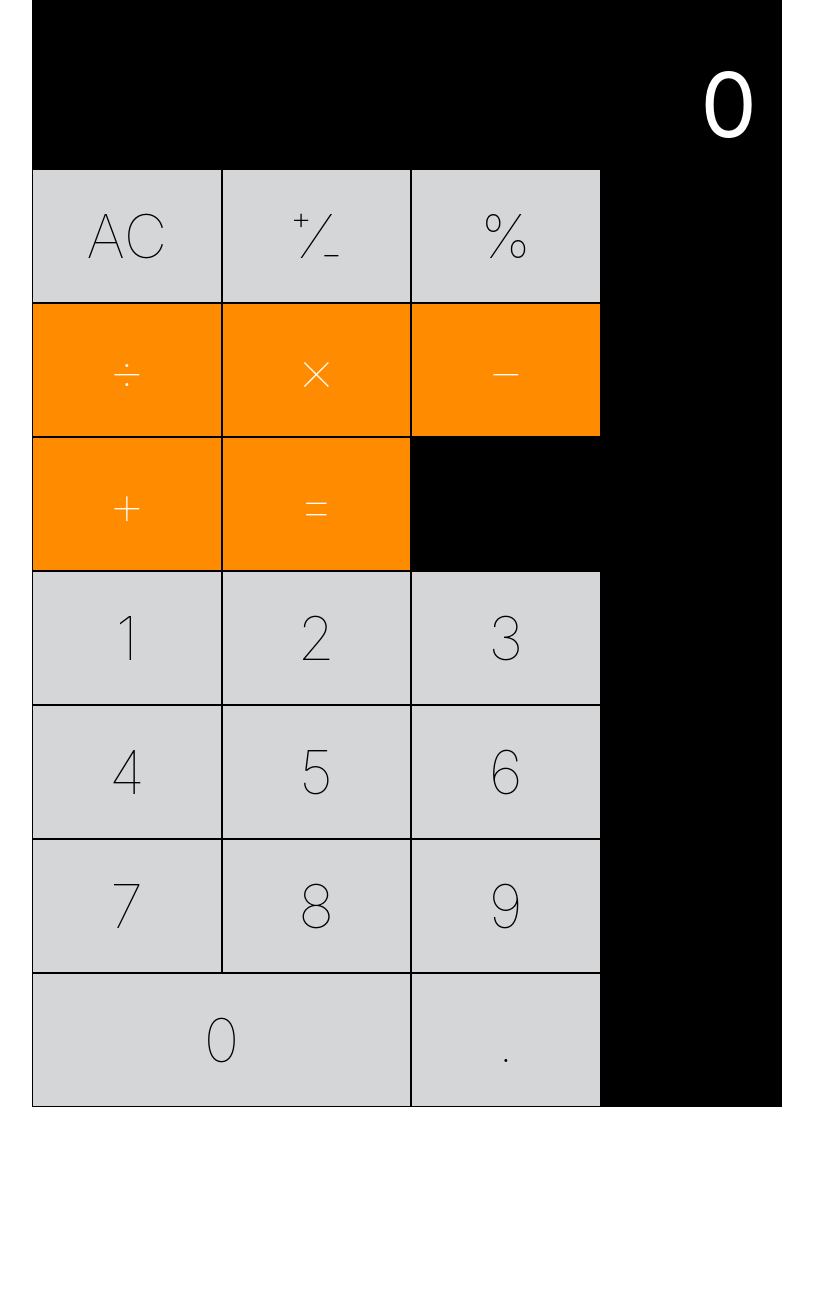
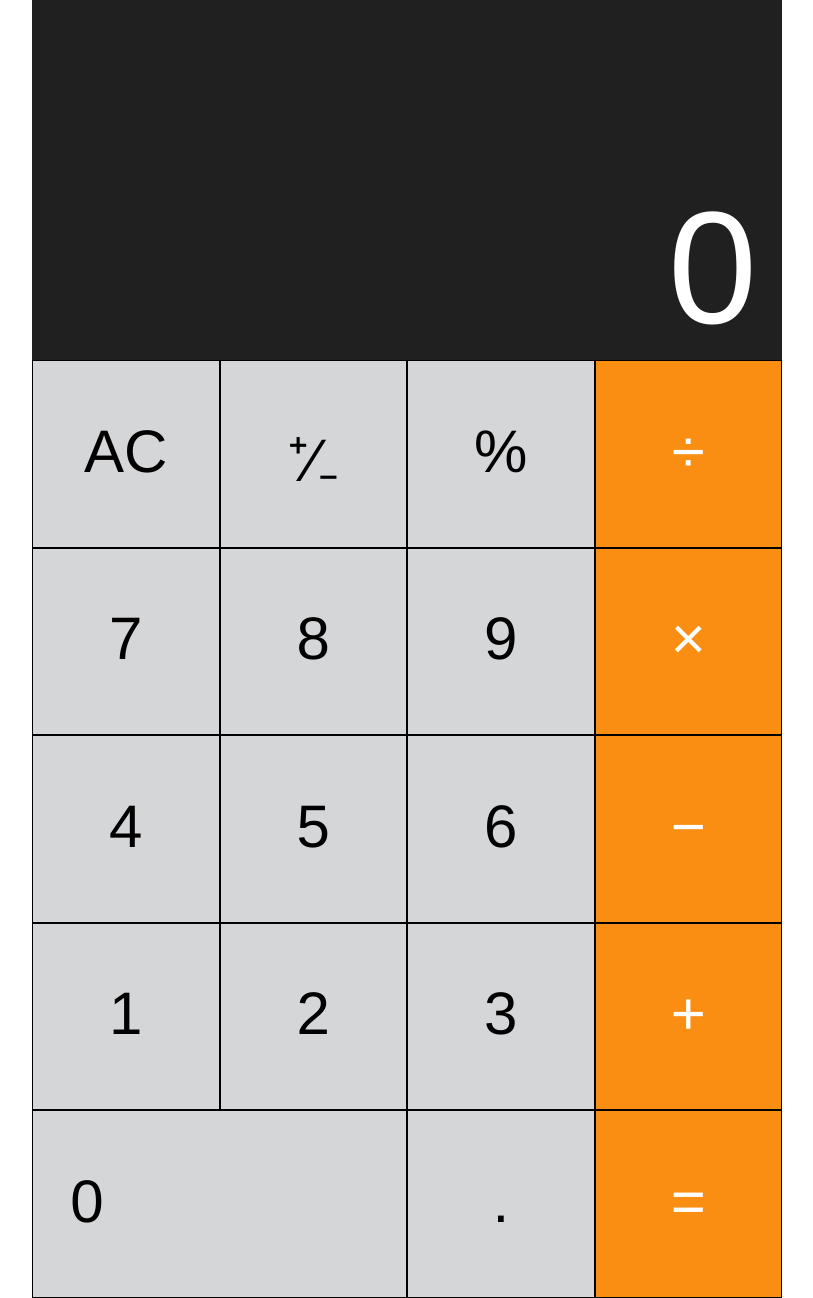
Before and after one commit to HunterOka/SourceToadCodeTest, a React (Create React App) app in the folder ProblemTwo/calculator/: page / in a window 1280 px wide. Shown: the whole page, without its empty margins (233-1046 px from the left). Before the commit the page ends 1107 px from the top, so only its background shows below. Built offline with nearby package versions, Linux system fonts and the light colour scheme.

Commit message:
ProblemTwo Tweaks and styling

```diff
--- a/ProblemTwo/calculator/src/Components/ActionButtons.jsx
+++ b/ProblemTwo/calculator/src/Components/ActionButtons.jsx
@@ -5,7 +5,7 @@ import Button from './Button.jsx'
 
 function ActionButtons(props){
 
-    return <div className='actionButtons'>
+    return <div className='actionButtons buttonRow'>
         {props.children}
     </div>
 }
--- a/ProblemTwo/calculator/src/Components/Button.jsx
+++ b/ProblemTwo/calculator/src/Components/Button.jsx
@@ -2,9 +2,9 @@ import React from 'react';
 import PropTypes from 'prop-types';
 
 function Button(props){
-    let className = `button ${props.className}`
+    let className = `button ${props.className ?? ''}`
     return <div className={className} onClick={()=>props.onClick()}>
-        {props.display}
+        <span class='buttonContent'>{props.display}</span>
     </div>
 }
 
--- a/ProblemTwo/calculator/src/Components/Calculator.jsx
+++ b/ProblemTwo/calculator/src/Components/Calculator.jsx
@@ -27,7 +27,6 @@ function Calculator(props) {
 
     const addDigit = (digit) => {
         if (activeValue.includes('e') || activeValue.length >= MAXDIGITS){
-            //TODO: show some kind of error?
             return
         }
 
@@ -100,7 +99,9 @@ function Calculator(props) {
     }
 
     const invert = () => {
+        if(getActiveNumber() != 0) {
             setIsNegative(!isNegative)
+        }
     }
 
     const percent = () => {
@@ -122,7 +123,8 @@ function Calculator(props) {
 
     return <div>
     <Display value={getDisplayValue()} />
-        <div>
+        <div class='buttonContainer'>
+            <div class='leftButtons'>
                 <ActionButtons>
                     <Button display='AC'
                     onClick={()=>clear()}
@@ -134,8 +136,9 @@ function Calculator(props) {
                     onClick={()=>percent()}
                     />
                 </ActionButtons>
+                <NumberPad buttonClick={(x)=>addDigit(x)}/>
+            </div>
             <OperatorButtons buttonClick={resolveOperator}/>
-            <NumberPad buttonClick={(x)=>addDigit(x)}/>
         </div>
     </div>
 }
--- a/ProblemTwo/calculator/src/Components/Display.jsx
+++ b/ProblemTwo/calculator/src/Components/Display.jsx
@@ -2,7 +2,7 @@ import React from 'react'
 
 function Display(props){
 return <div className='display'>
-    {props.value}
+    <span className='displayContent'>{props.value}</span>
 </div>
 }
 
--- a/ProblemTwo/calculator/src/Components/NumberPad.jsx
+++ b/ProblemTwo/calculator/src/Components/NumberPad.jsx
@@ -4,20 +4,19 @@ import PropTypes from 'prop-types';
 import Button from './Button.jsx'
 
 function NumberPad(props){
-
-    return <div className='numberPad'>
+    return <React.Fragment>
         <div className='buttonRow'>
-            <Button display='1'
+            <Button display='7'
                 className={props.buttonClass}
-                onClick={()=>props.buttonClick(1)}
+                onClick={()=>props.buttonClick(7)}
                 />
-            <Button display='2'
+            <Button display='8'
                 className={props.buttonClass}
-                onClick={()=>props.buttonClick(2)}
+                onClick={()=>props.buttonClick(8)}
                 />
-            <Button display='3'
+            <Button display='9'
                 className={props.buttonClass}
-                onClick={()=>props.buttonClick(3)}
+                onClick={()=>props.buttonClick(9)}
                 />
         </div>
         <div className='buttonRow'>
@@ -34,18 +33,19 @@ function NumberPad(props){
                 onClick={()=>props.buttonClick(6)}
                 />
         </div>
+
         <div className='buttonRow'>
-            <Button display='7'
+            <Button display='1'
                 className={props.buttonClass}
-                onClick={()=>props.buttonClick(7)}
+                onClick={()=>props.buttonClick(1)}
                 />
-            <Button display='8'
+            <Button display='2'
                 className={props.buttonClass}
-                onClick={()=>props.buttonClick(8)}
+                onClick={()=>props.buttonClick(2)}
                 />
-            <Button display='9'
+            <Button display='3'
                 className={props.buttonClass}
-                onClick={()=>props.buttonClick(9)}
+                onClick={()=>props.buttonClick(3)}
                 />
         </div>
         <div className='buttonRow'>
@@ -59,7 +59,7 @@ function NumberPad(props){
                 />
 
         </div>
-    </div>
+    </React.Fragment>
 }
 
 NumberPad.propTypes = {
--- a/ProblemTwo/calculator/src/index.css
+++ b/ProblemTwo/calculator/src/index.css
@@ -1,47 +1,121 @@
 body {
   margin: 0;
-  font-family: -apple-system, BlinkMacSystemFont, 'Segoe UI', 'Roboto', 'Oxygen',
-    'Ubuntu', 'Cantarell', 'Fira Sans', 'Droid Sans', 'Helvetica Neue',
-    sans-serif;
-  -webkit-font-smoothing: antialiased;
-  -moz-osx-font-smoothing: grayscale;
+  font-family:'Helvetica Neue', sans-serif;
 }
 
 .container {
     margin: auto;
     max-width: 750px;
-    background-color: black;
+    background-color: #202020;
 }
 
 .button{
+    position: relative;
     display: inline-block;
-    width: 25%;
     border: 1px solid black;
-    padding: 30px 0px;
+
+    background-color: #d5d6d8;
+
+}
+
+.button:after {
+    box-sizing: border-box;
+  content: "";
+  display: block;
+  padding-bottom: 100%;
+}
+
+.buttonContent{
+    display: block;
+    position: absolute;
+    width: 100%;
+    top: 30%;
+    height: 50%;
     text-align: center;
     font-size: 60px;
     font-weight: 100;
-    background-color: #d5d6d8;
     color: black;
 }
 
-.wideButton{
-    width: calc(50% + 2px);
+.operatorButton{
+    background-color: #f98e12;
+
 }
 
-.numberPad{
-    width: 100%;
-}
-
-.operatorButton{
-    background-color: darkorange;
+.operatorButton .buttonContent {
     color: white;
 }
 
 .display{
-    font-size: 90px;
+    font-size: 160px;
+    font-weight: 100;
     color:white;
     text-align: right;
-    padding: 50px 25px 10px 25px;
+    padding: 0px 25px 0px 25px;
+    height: 360px;
+    display: flex;
 
 }
+
+.displayContent{
+    width: 100%;
+    display: inline-flex;
+    align-self: flex-end;
+    flex-direction: row-reverse;
+}
+
+.buttonContainer{
+    display: flex;
+    flex-flow: row wrap;
+    justify-content: center;
+}
+
+.actionButtons {
+    display: flex;
+}
+
+.buttonRow{
+    display: flex;
+    justify-content: space-around;
+}
+
+.actionsButtons{
+
+}
+
+.leftButtons{
+    width: 75%;
+}
+
+.leftButtons .button{
+    width: 33%;
+}
+
+.leftButtons .wideButton{
+
+    width: calc(66% + 2px);
+}
+
+.leftButtons .wideButton:after {
+  content: "";
+  display: block;
+  padding-bottom: 0%;
+}
+
+.leftButtons .wideButton .buttonContent{
+    text-align: left;
+    padding-left: 10%;
+}
+
+.operatorButtons{
+    width: 25%;
+}
+
+.operatorButtons .button{
+    width: calc(100% - 2px);
+}
+
+.buttonCol {
+    display: flex;
+    flex-direction: column;
+}
--- a/ProblemTwo/calculator/src/operations.js
+++ b/ProblemTwo/calculator/src/operations.js
@@ -29,7 +29,10 @@ function Multiply(a, b){
 }
 
 function Divide(a, b){
-    return a / b;
+    if(b != 0){
+        return a / b;
+    }
+    return 0;
 }
 
 export {operators, getOperation}
```
Lines whose indentation alone changed are shown as unchanged.
